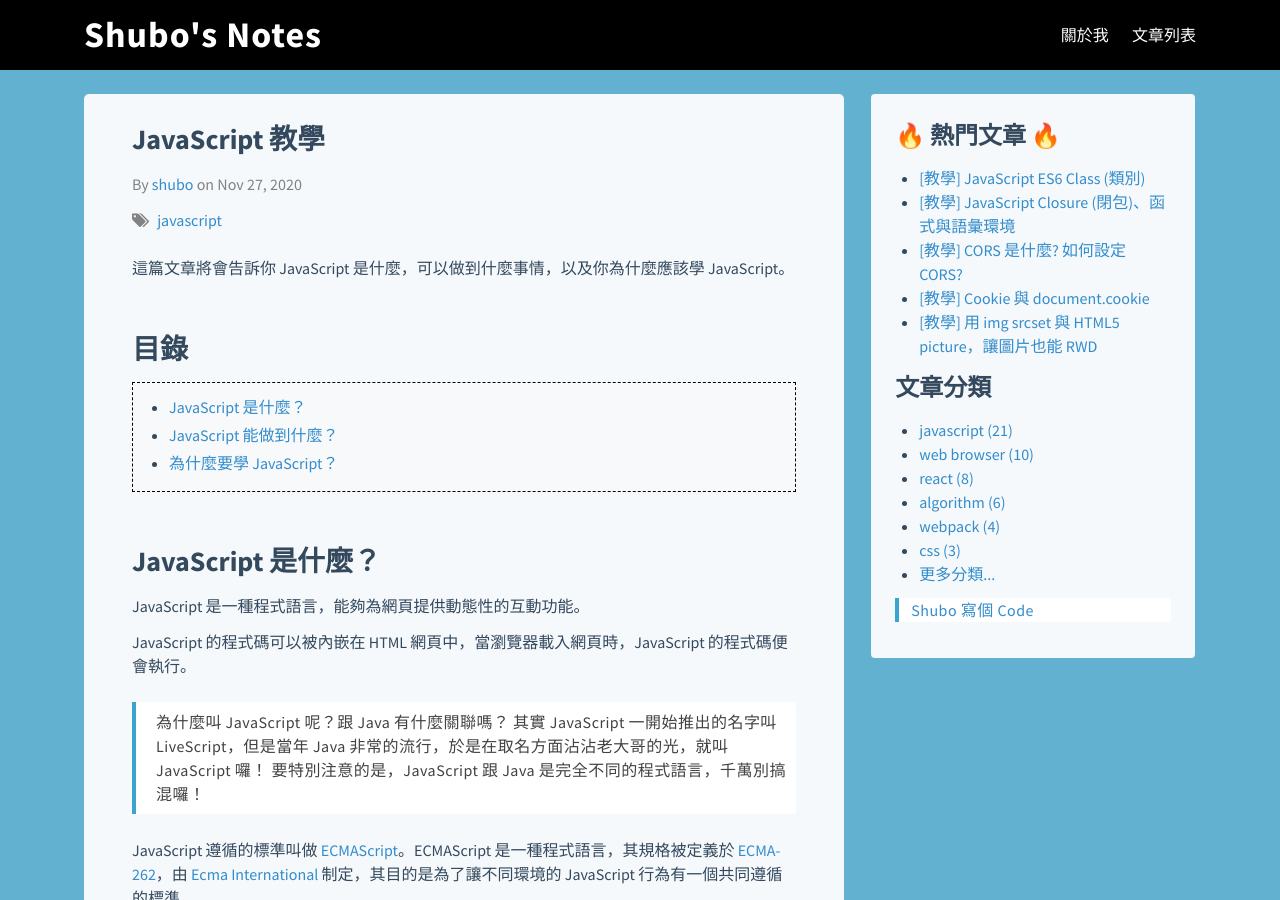
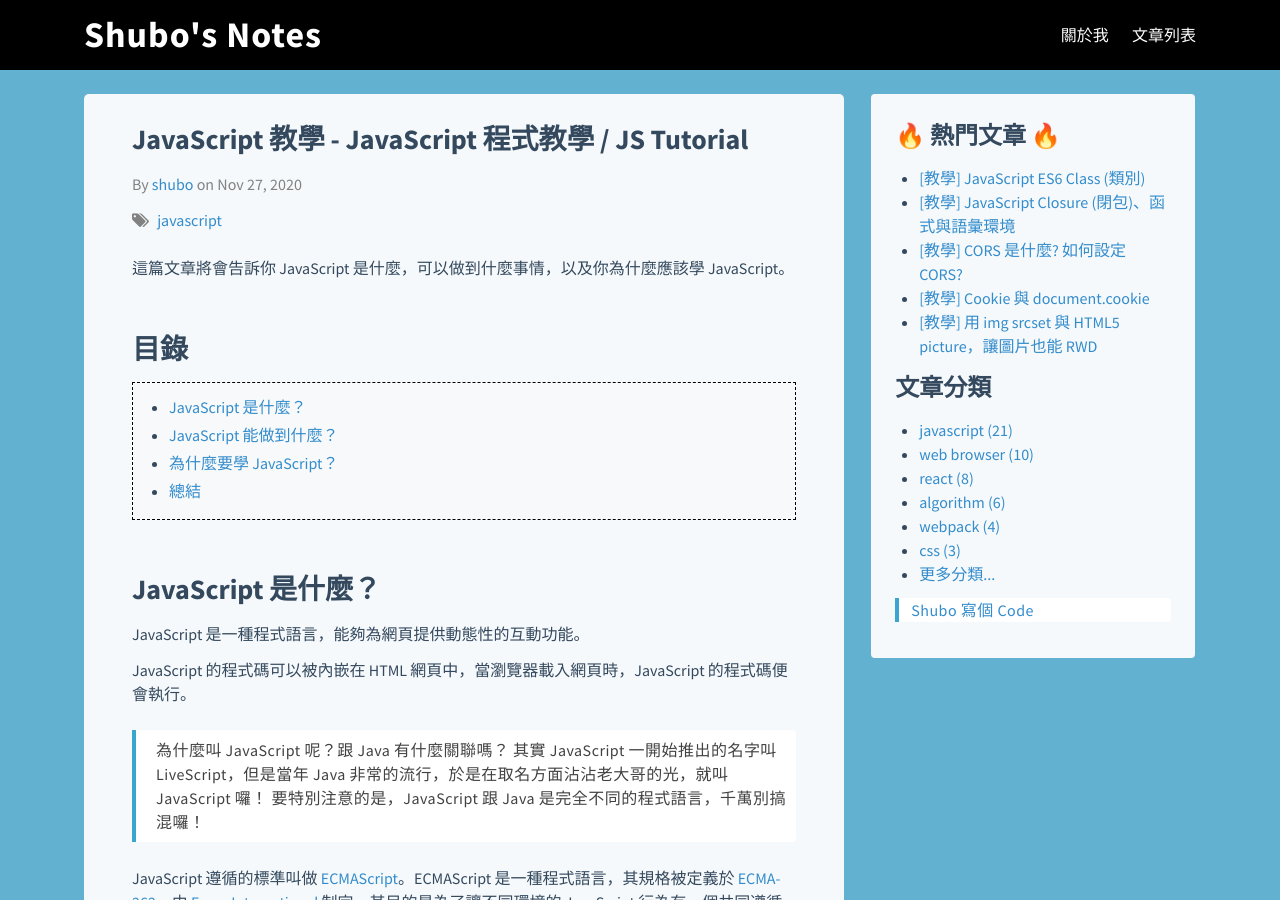
Before and after one commit to shuboc/shuboc.github.io, a Jekyll site: the page built from _posts/2020-11-27-javascript-intro.md, in a window 1280 px wide and 900 px high. Built offline with Jekyll 4.4.1, drawn with Linux system fonts in a browser that asks for light colours; nearby versions of some CDN libraries; library files that are not in the unit come from our copies; comment, search, counter and statistics services are not loaded; some of the changed text lies outside the part shown.

Commit message:
Adjust title for SEO

```diff
--- a/_posts/2020-11-27-javascript-intro.md
+++ b/_posts/2020-11-27-javascript-intro.md
@@ -1,5 +1,5 @@
 ---
-title: "JavaScript 教學"
+title: "JavaScript 教學 - JavaScript 程式教學 / JS Tutorial"
 tags: ["javascript"]
 permalink: /javascript/intro
 ---
@@ -49,3 +49,7 @@
 另外隨著技術進步，JavaScript 也能用於後端開發 (例：Node.js) 以及手機應用程式開發 (例：React Native)。
 
 總體而言，JavaScript 能做到的事情非常多，是一項投資報酬率很高的技能。
+
+## 總結
+
+我們學到了 JavaScript 是一種程式語言，能夠為網頁提供動態性的互動功能，是網頁技術的核心，也是網頁開發必學的技術。
```
